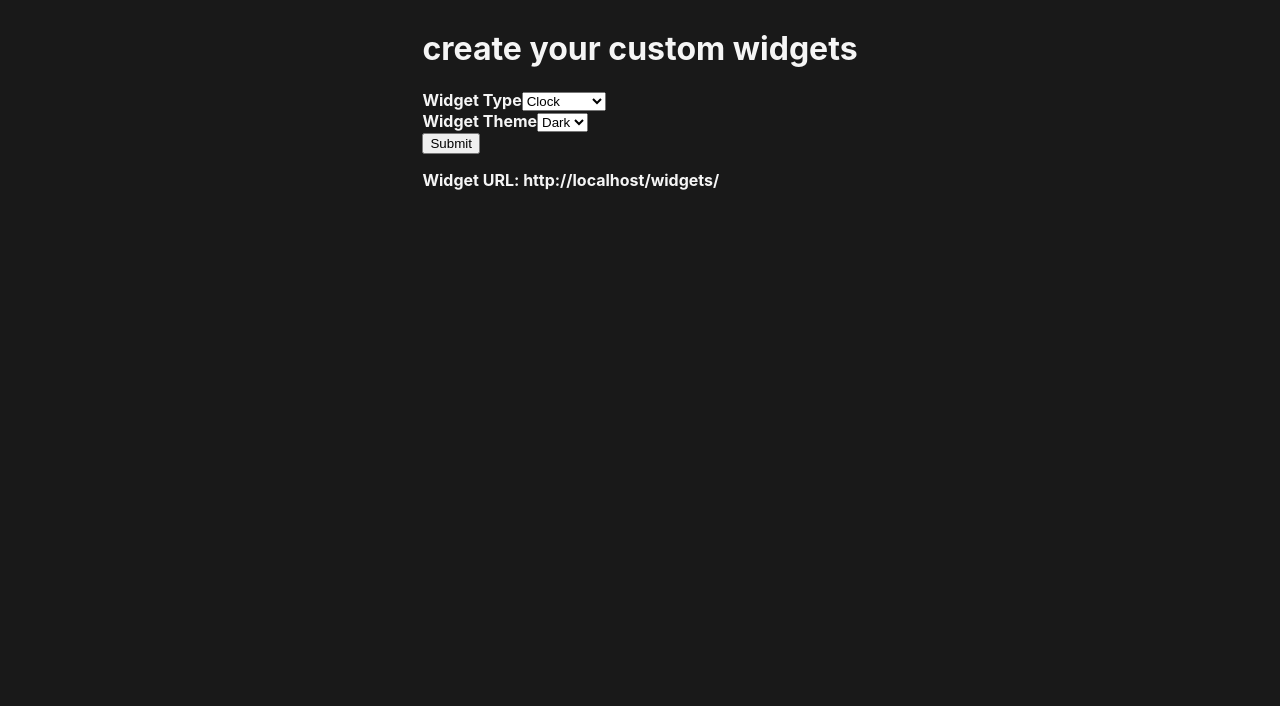
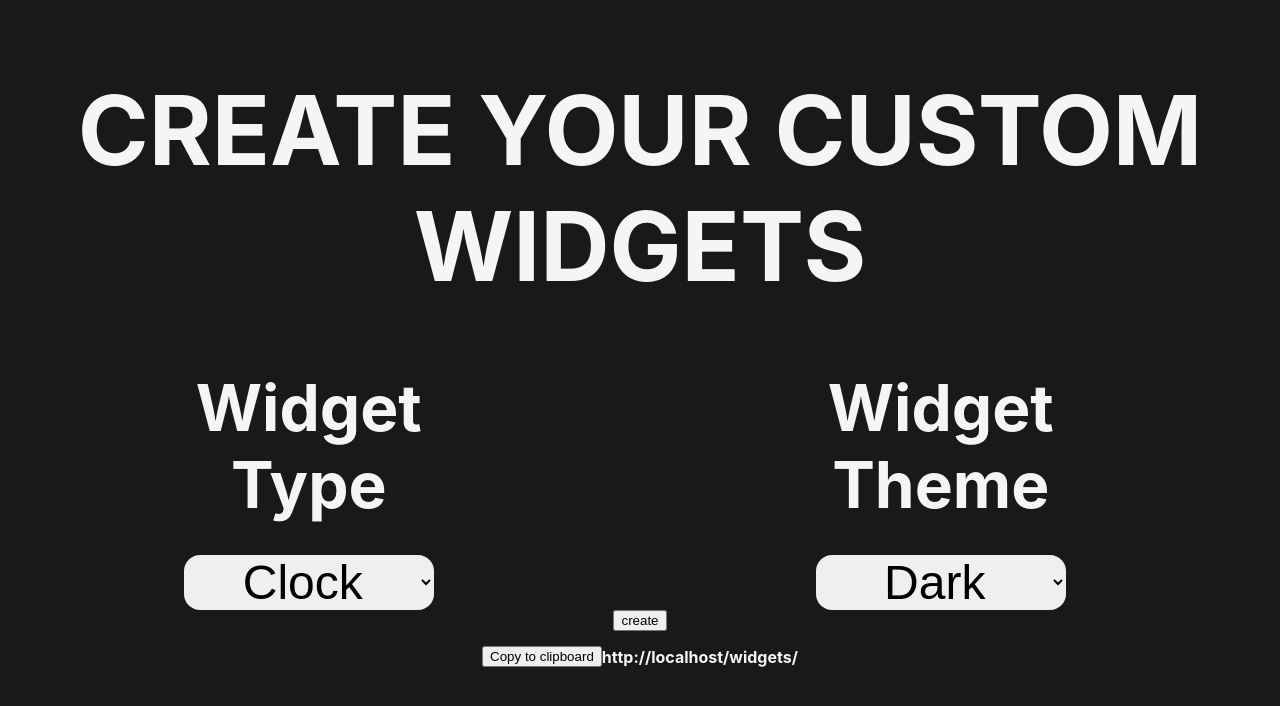
Before and after one commit to ImeriAlmir/NotionAlchemy, a React (Vite) app: page /create in a window 1280 px wide. Shown: the top 706 px of the page. Built offline with nearby package versions, Linux system fonts and the light colour scheme; no server answers.

Commit message:
styled create widget page

```diff
--- a/src/index.scss
+++ b/src/index.scss
@@ -4,6 +4,20 @@
     margin: 0;
     padding: 0;
     box-sizing: border-box;
+}
+
+element {
+    font-family: ui-sans-serif, -apple-system, BlinkMacSystemFont, 'Segoe UI', Helvetica, 'Apple Color Emoji', Arial, sans-serif, 'Segoe UI Emoji',
+        'Segoe UI Symbol';
+    font-weight: bold;
+    &.dark {
+        background-color: $dark;
+        color: $light;
+    }
+    &.light {
+        background-color: $light;
+        color: $dark;
+    }
 }
 
 body {
@@ -33,3 +47,7 @@ body {
     align-items: center;
     justify-content: center;
 }
+
+.text-center {
+    text-align: center;
+}
--- a/src/pages/CreateWidgetPage/CreateWidgetPage.scss
+++ b/src/pages/CreateWidgetPage/CreateWidgetPage.scss
@@ -0,0 +1,7 @@
+.widgetPage {
+    h1 {
+        font-size: 6rem;
+        text-align: center;
+        text-transform: uppercase;
+    }
+}
--- a/src/pages/CreateWidgetPage/CreateWidgetPage.tsx
+++ b/src/pages/CreateWidgetPage/CreateWidgetPage.tsx
@@ -1,10 +1,10 @@
 import React from "react";
+import { WidgetForm } from "../../shared/components";
 import "./CreateWidgetPage.scss";
-import { WidgetForm } from "../../shared/components";
 
 const CreateWidgetPage: React.FC = () => {
     return (
-        <div className="flex center">
+        <div className="widgetPage flex center">
             <div className="container">
                 <h1>create your custom widgets</h1>
                 <WidgetForm></WidgetForm>
--- /dev/null
+++ b/src/shared/components/WidgetForm/WidgetForm.scss
@@ -0,0 +1,19 @@
+.widgetForm {
+    label {
+        margin-bottom: 2rem;
+        font-size: 4rem;
+    }
+
+    select {
+        font-size: 3rem;
+        border: 0px solid #fafafa;
+        border-radius: 1rem;
+        text-align: center;
+        width: 250px;
+    }
+
+    .widgetTypeContainer,
+    .widgetThemeContainer {
+        margin: 0 6.5rem;
+    }
+}
--- a/src/shared/components/WidgetForm/WidgetForm.tsx
+++ b/src/shared/components/WidgetForm/WidgetForm.tsx
@@ -1,6 +1,8 @@
 import React, { useContext, useState } from "react";
 import { WidgetServiceContext } from "../../contexts/Contexts";
 import { Widget } from "../../models/Widget";
+import "./WidgetForm.scss";
+import { copyToClipBoard } from "../../utilities/Utility";
 
 const WidgetForm: React.FC = () => {
     const widgetService = useContext(WidgetServiceContext);
@@ -24,29 +26,43 @@ const WidgetForm: React.FC = () => {
         const { value } = event.target;
         setWidget((prevState) => ({ ...prevState, widgetTheme: value }));
     };
+
+    const handleCopyClick = () => {
+        copyToClipBoard("generatedUrl");
+    };
+
     return (
-        <div>
+        <div className="widgetForm">
             <form onSubmit={handleSubmit}>
-                <div>
-                    <label htmlFor="widgetType">Widget Type</label>
+                <div className="flex center">
+                    <div className="widgetTypeContainer flex column center">
+                        <label className="text-center" htmlFor="widgetType">Widget Type</label>
                         <select name="widgetType" id="widgetType" value={widget.widgetType} onChange={handleTypeChange}>
                             <option value="clock">Clock</option>
                             <option value="pomodoro">Pomodoro</option>
                             <option value="quote">Quote</option>
                         </select>
                     </div>
-                <div>
-                    <label htmlFor="widgetTheme">Widget Theme</label>
+                    <div className="widgetThemeContainer flex column center">
+                        <label className="text-center" htmlFor="widgetTheme">Widget Theme</label>
                         <select name="widgetTheme" id="widgetTheme" value={widget.widgetTheme} onChange={handleThemeChange}>
                             <option value="dark">Dark</option>
                             <option value="light">Light</option>
                         </select>
                     </div>
-                <button type="submit">Submit</button>
+                </div>
+                <div className="flex center">
+                    <button type="submit">create</button>
+                </div>
             </form>
-            <p>
-                Widget URL: {window.location.origin}/widgets/{widgetId}
+            <div className="generatedUrlContainer flex center">
+                <button onClick={handleCopyClick}>
+                    Copy to clipboard
+                </button>
+                <p className="text-center" id="generatedUrl">
+                    {window.location.origin}/widgets/{widgetId}
                 </p>
+            </div>
         </div>
     );
 };
--- a/src/shared/utilities/Utility.ts
+++ b/src/shared/utilities/Utility.ts
@@ -0,0 +1,15 @@
+export const copyToClipBoard = (elementId: string) => {
+    const textElement = document.getElementById(elementId);
+    if (textElement) {
+        const text = textElement.textContent ?? "";
+        navigator.clipboard.writeText(text)
+            .then(() => {
+                console.log('Text copied to clipboard');
+            })
+            .catch((error) => {
+                console.error('Failed to copy text: ', error);
+            });
+    } else {
+        console.error(`Element with ID ${elementId} not found`);
+    }
+};
--- a/vite.config.ts
+++ b/vite.config.ts
@@ -5,5 +5,8 @@ import dotenv from "dotenv";
 
 // https://vitejs.dev/config/
 export default defineConfig({
+    server: {
+        port: 8000
+    },
     plugins: [react(), sass(), dotenv.config()],
 });
```
Lines whose indentation alone changed are shown as unchanged.
